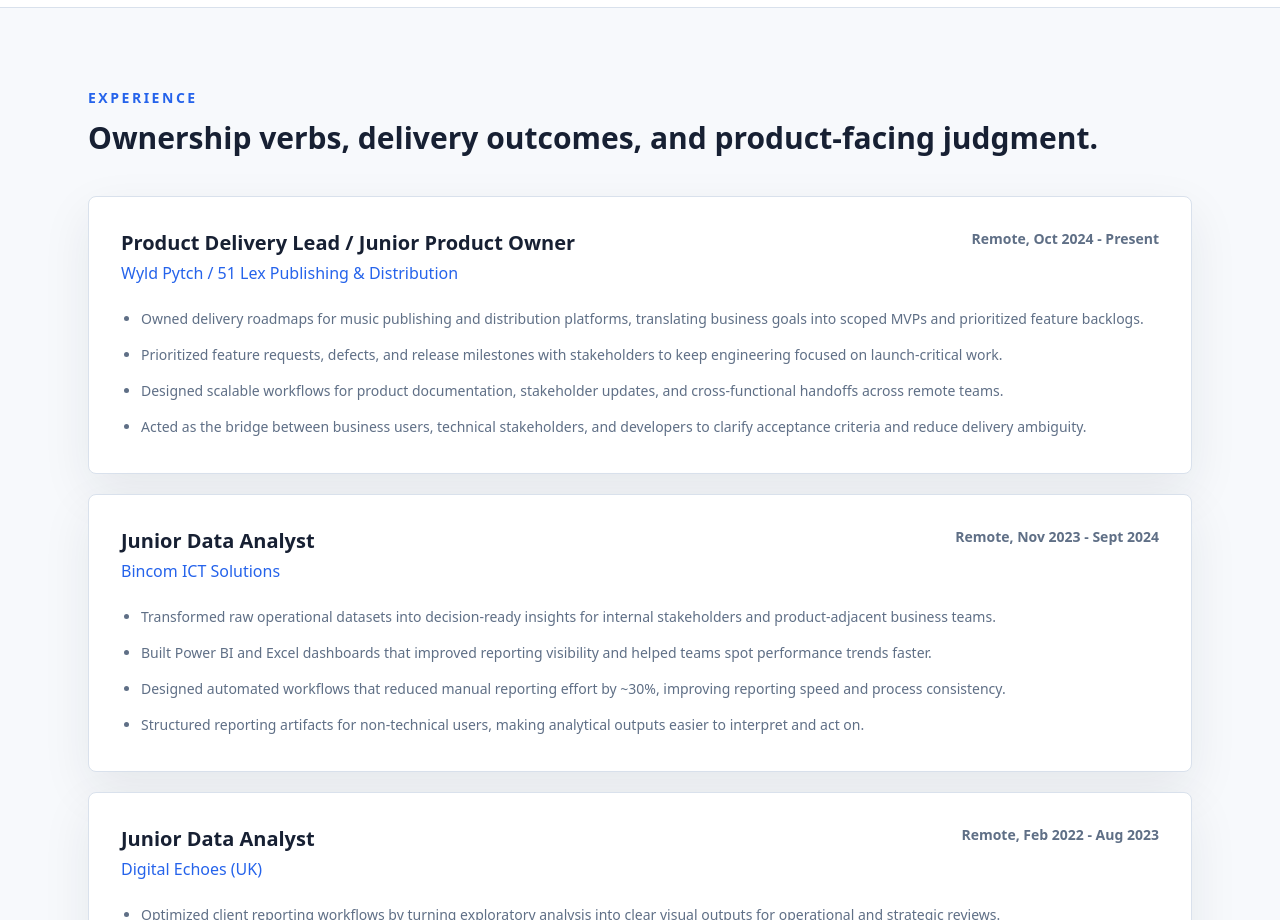
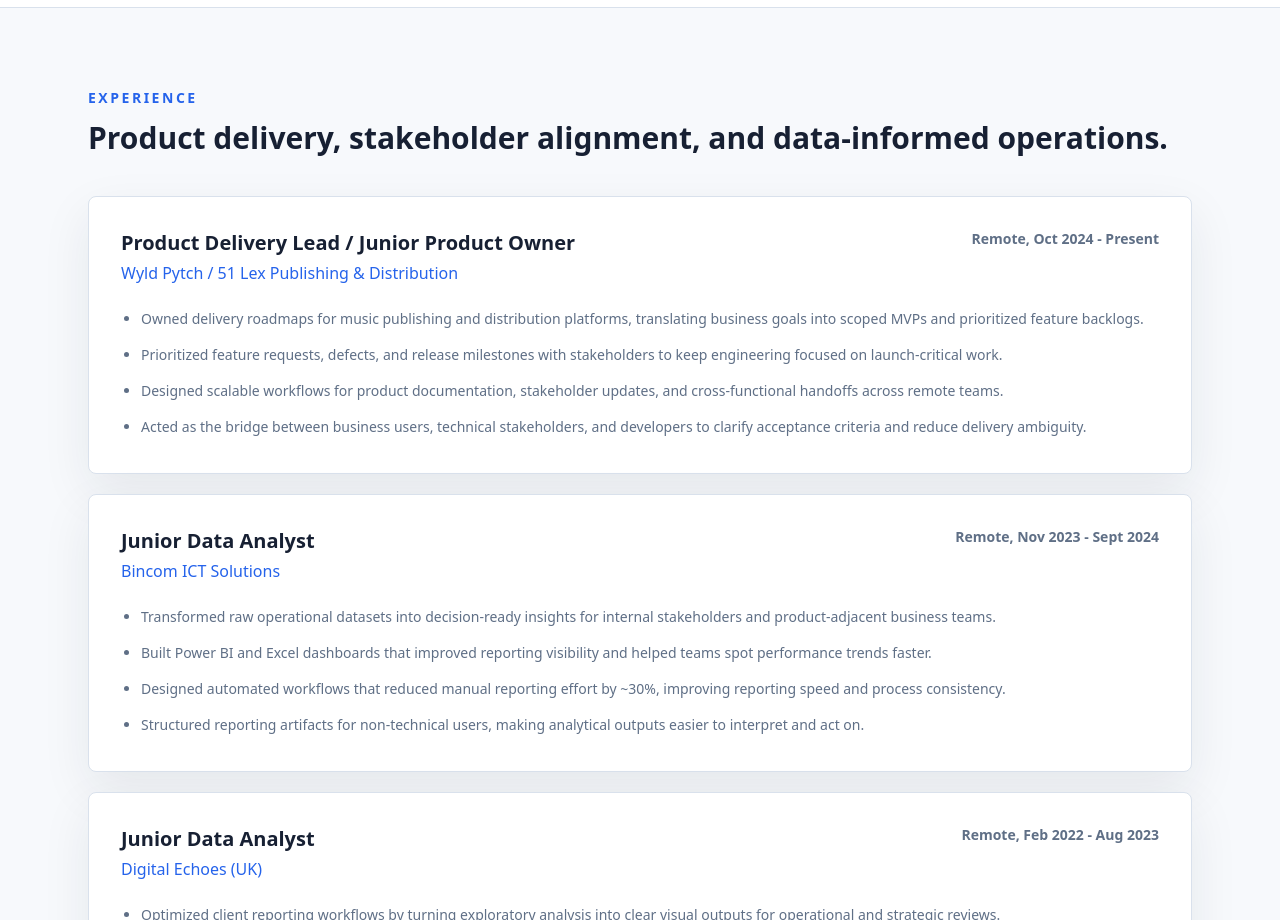
Before and after one commit to omololaalonge/Portfolio_Product-Manager, a Next.js app: page / in a window 1280 px wide. Shown: the part 6120-7040 px from the top of the page. Built offline with nearby package versions, Linux system fonts and the light colour scheme.

Commit message:
Clarify experience section heading

```diff
--- a/components/Experience.tsx
+++ b/components/Experience.tsx
@@ -38,7 +38,7 @@
     <section id="experience" className="border-y border-line bg-page">
       <div className="mx-auto max-w-6xl px-5 py-16 sm:px-6 lg:py-20">
         <p className="section-kicker">Experience</p>
-        <h2 className="section-title mt-3">Ownership verbs, delivery outcomes, and product-facing judgment.</h2>
+        <h2 className="section-title mt-3">Product delivery, stakeholder alignment, and data-informed operations.</h2>
         <div className="mt-10 space-y-5">
           {roles.map((role) => (
             <article key={`${role.company}-${role.meta}`} className="card p-6 sm:p-8">
```
